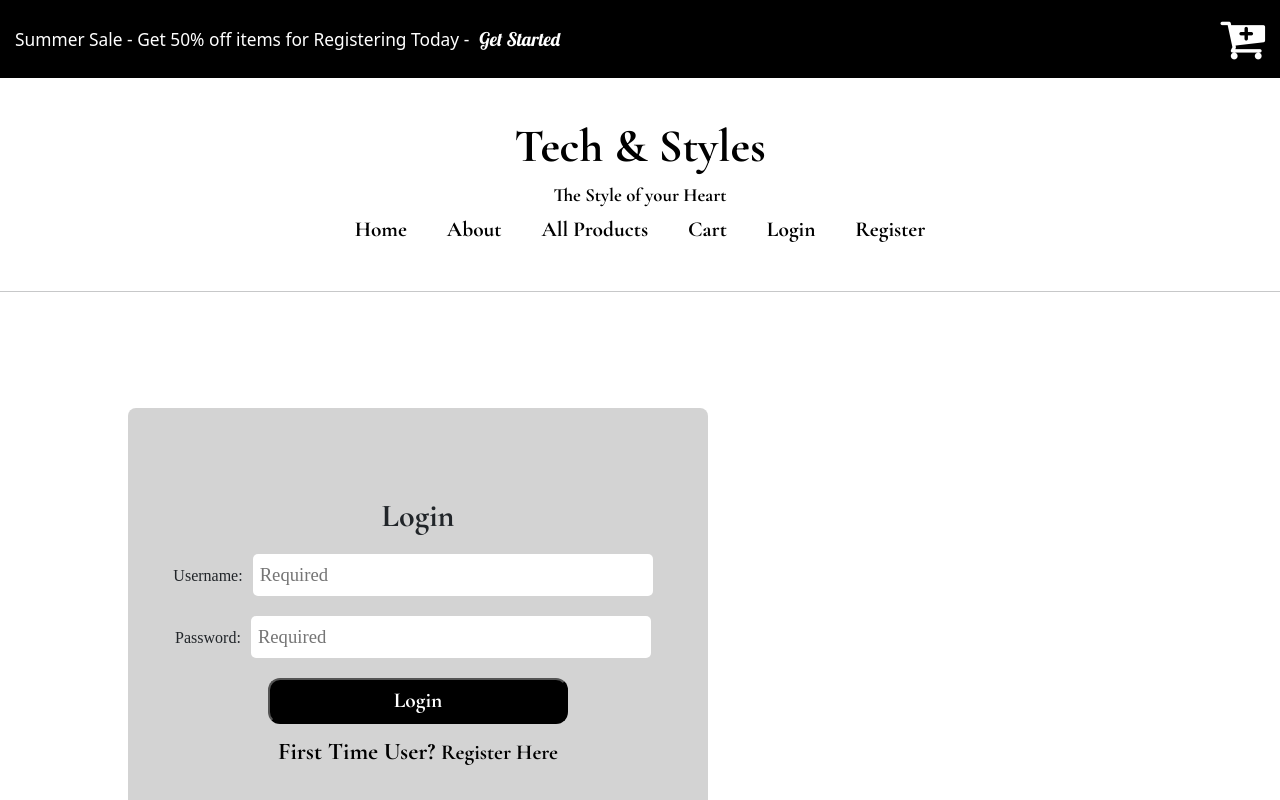
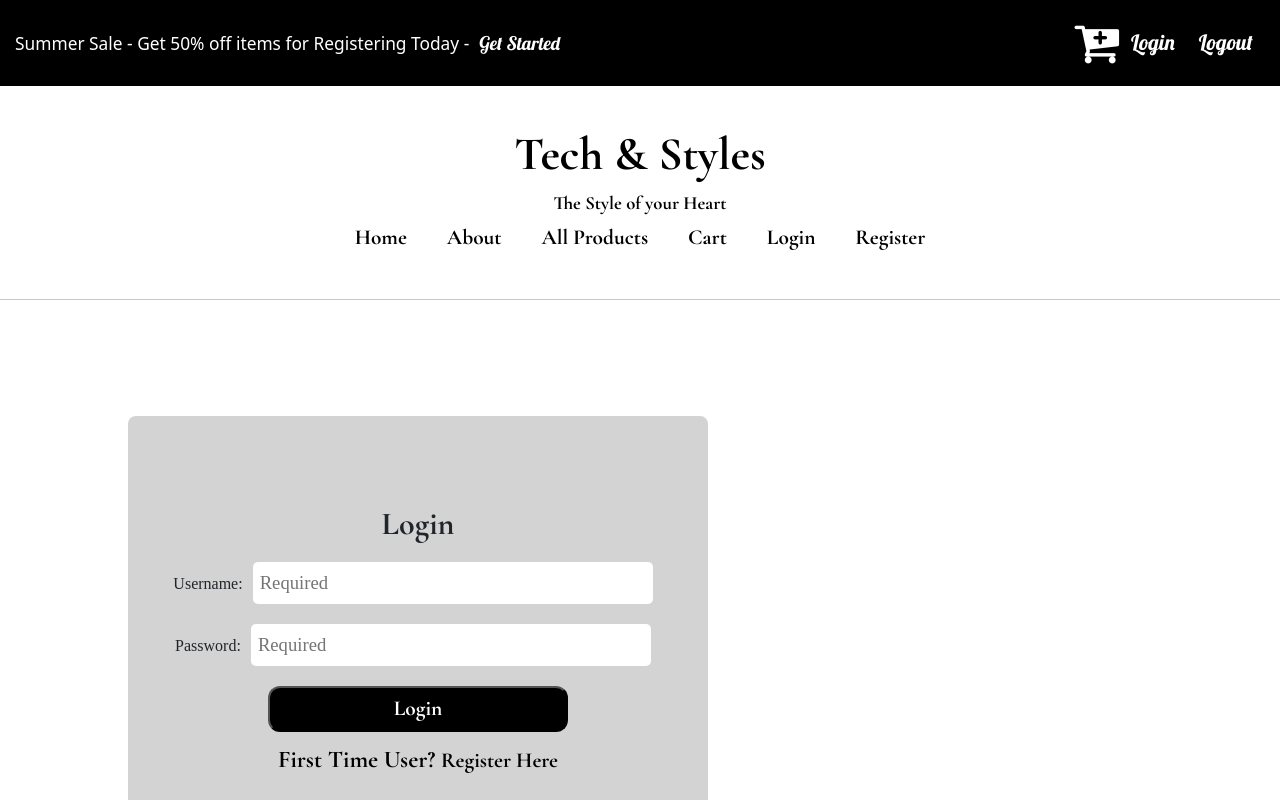
Before and after one commit to Capstone-ACC/My-Capstone, a React (Vite) app: page /login in a window 1280 px wide. Shown: the top 800 px of the page. Built offline with nearby package versions, Linux system fonts and the light colour scheme; no server answers.

Commit message:
working on login

```diff
--- a/src/App.jsx
+++ b/src/App.jsx
@@ -19,13 +19,11 @@ import { CartProvider } from './Context/cart';
 function App() {
   const [token, setToken] = useState(null);
   const [selectedItem, setSelectedItem] = useState(null);
-  // const [show, setShow] = useState(true);
   const [cart, setCart] = useState([]);
 
   return (
     <>
       <CartProvider>
-
           <TopHeader size={cart.length} />
           <Link to="/"><h1>Tech & Styles <br/>
           <div className="secondHeading">The Style of your Heart</div></h1></Link>
@@ -37,14 +35,13 @@ function App() {
             <li><Link to="/login">Login</Link></li>
             <li><Link to="/register">Register</Link></li>
           </div>
-        <Routes>
+         <Routes>
           <Route path="/" element={<Home />} />
           <Route path="/about" element={<About />} />
           <Route path="/register" element={<Register setToken={setToken} />} />
           <Route path="/login" element={<Login setToken={setToken}  />} />
           <Route path="/main-all-products" element={<Main/>} />
-
-          {/* <Route path="/usersCart" element={<UsersCart cart={cartItems} setCart={setCart}/>} /> */}<Route path="/products/:id" element={<SingleProduct setSelectedItem={setSelectedItem} item={selectedItem} />} />
+          <Route path="/products/:id" element={<SingleProduct setSelectedItem={setSelectedItem} item={selectedItem} />} />
 
           <Route path="/cart" element={<MyCart />} />
             <Route path="/checkout" element={<Checkout />} />
--- a/src/components/TopHeader.jsx
+++ b/src/components/TopHeader.jsx
@@ -21,10 +21,6 @@ export default function TopHeader() {
   const { cartItems } = useContext(CartContext);
   const navigate = useNavigate();
 
-  // const goToRegister = () => {
-  //   navigate("/register")
-  // }
-
   const goToCart = () => {
     navigate("/cart");
   }
@@ -35,15 +31,14 @@ export default function TopHeader() {
       Summer Sale - Get 50% off items for Registering Today
           -
        <Link to="/register" className="link-to-register">Get Started</Link>
-    </div>
-
+      </div>
 
       <div className="cart-icon">
         <i className="fa fa-cart-plus cart-icon" style={{fontSize: '48px', cursor: 'pointer'}} onClick={goToCart}> {cartItems.length > 0 && <span className="cart-item-count">{cartItems.length}</span>}</i>
         </div>
 
-      {/* <Link to="/login" className="login" onClick={()=>handleLogOut()}>Logout</Link>
-      <Link to="/login" className="login">Login</Link> */}
+        <Link to="/login" className="login">Login</Link>
+        <Link to="/login" className="login">Logout</Link>
     </section>
   )
 }
--- a/src/components/css/TopHeader.css
+++ b/src/components/css/TopHeader.css
@@ -35,10 +35,10 @@
     position: relative;
  }
 
-/*
+
   .login {
     color: white;
     float: right;
-    padding: 10px;
+    padding: 12px;
     font-size: 16pt;
-  } */
+  }
```
